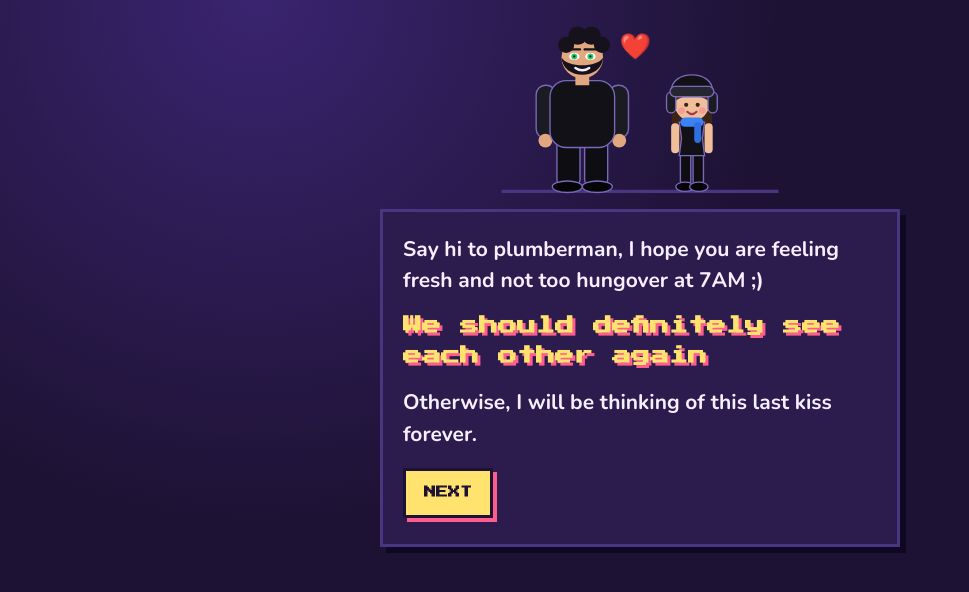
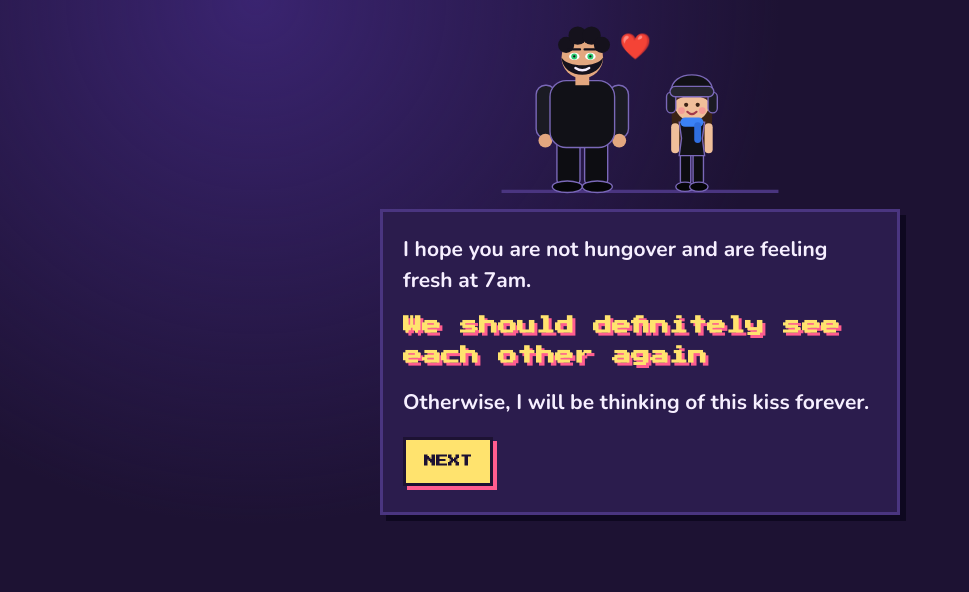
Before and after one commit to edubelenguer/weshoulddefinitelyseeeachotheragain, a plain HTML site: page index.html in a window 1280 px wide. Shown: the whole page, without its empty margins (0-969 px from the left). Drawn offline with nearby package versions, Linux system fonts and the light colour scheme.

Commit message:
Update greeting message in index.html

```diff
--- a/index.html
+++ b/index.html
@@ -120,9 +120,9 @@ function finish(html){
 
 function s1(){
   heart(true);
-  show(`<p style="font-size:21px"><b>Say hi to plumberman, I hope you are feeling fresh and not too hungover at 7AM ;)</b></p>
+  show(`<p style="font-size:21px"><b>I hope you are not hungover and are feeling fresh at 7am.</b></p>
     <h1 class="px">${TITLE}</h1>
-    <p style="font-size:21px"><b>Otherwise, I will be thinking of this last kiss forever.</b></p>
+    <p style="font-size:21px"><b>Otherwise, I will be thinking of this kiss forever.</b></p>
     ${AUTO ? '<p class="small">Your answers are sent to me as you go.</p>' : ""}
     <button class="px" style="font-size:12px" id="n">NEXT</button>`);
   $("#n").onclick = s2;
@@ -157,3 +157,7 @@ s1();
 </script>
 </body>
 </html>
+
+</script>
+</body>
+</html>
```
